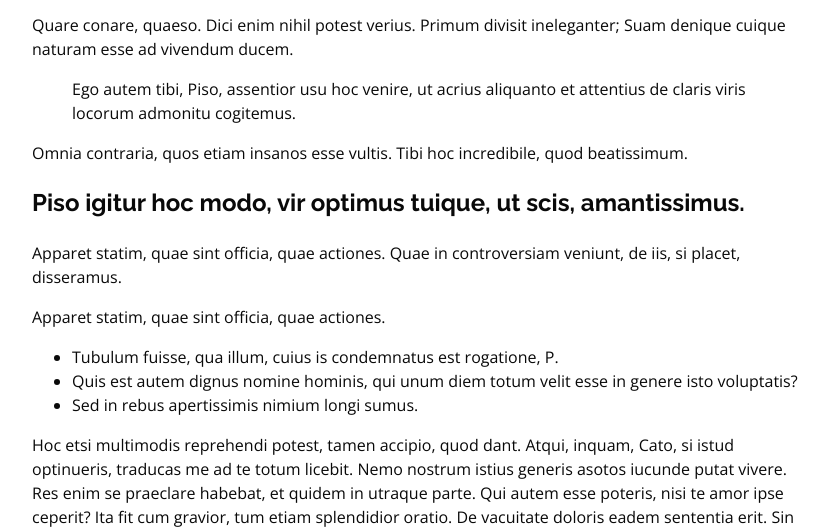
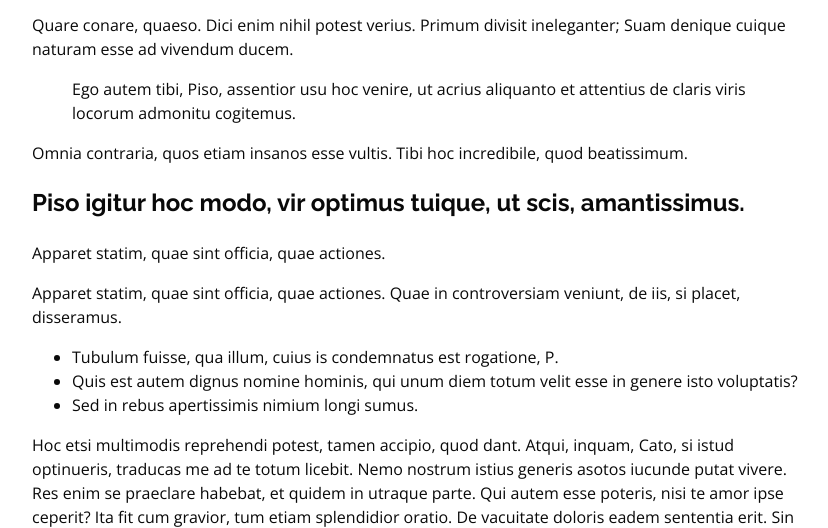
Before and after one commit to luciana-sarachu/holbertonschool-web_front_end, a plain HTML site: page 0x04-flexbox/100-article.html in a window 1280 px wide. Shown: the part 1228-1756 px from the top of the page, without its empty margins (320-1148 px from the left). Drawn offline with nearby package versions, Linux system fonts and the light colour scheme.

Commit message:
advanced

```diff
--- a/0x04-flexbox/100-article.html
+++ b/0x04-flexbox/100-article.html
@@ -76,15 +76,14 @@
                     </ol>
                     <p>Morbi pharetra congue ante ac tincidunt. Donec euismod eu mauris nec laoreet. Praesent id sodales ipsum. Aliquam erat volutpat. Ut porta sem eget libero faucibus, eget convallis nisi finibus. Interdum et malesuada fames ac ante ipsum primis in faucibus. Vestibulum accumsan euismod nunc quis viverra.</p>
                 <figure>
-                    <img src="./images/image.jpg" alt="Glasses, baby converse shoes, black bag, wipes on a dresser with an open drawer" width="620" height="350">
+                    <img src="image.jpg" alt="Glasses, baby converse shoes, black bag, wipes on a dresser with an open drawer" width="620" height="350">
                     <figcaption class="img-caption">Pugnant Stoici cum Peripateticis. Prioris generis est docilitas</figcaption>
                 </figure>
                 <p>Quare conare, quaeso. Dici enim nihil potest verius. Primum divisit ineleganter; Suam denique cuique naturam esse ad vivendum ducem.</p>
                 <blockquote cite="https://www.holbertonschool.com/">Ego autem tibi, Piso, assentior usu hoc venire, ut acrius aliquanto et attentius de claris viris locorum admonitu cogitemus.</blockquote>
                 <p>Omnia contraria, quos etiam insanos esse vultis. Tibi hoc incredibile, quod beatissimum.</p>
                 <h2>Piso igitur hoc modo, vir optimus tuique, ut scis, amantissimus.</h2>
-                <p>Apparet statim, quae sint officia, quae actiones. Quae in controversiam veniunt, de iis, si placet, disseramus.</p>
-                <a href="https://www.holbertonschool.com/" target="_blank" rel="noopener noreferrer">Apparet statim, quae sint officia, quae actiones.</a>
+                <a href="https://www.holbertonschool.com/" target="_blank" rel="noopener noreferrer">Apparet statim, quae sint officia, quae actiones.</a><p>Apparet statim, quae sint officia, quae actiones. Quae in controversiam veniunt, de iis, si placet, disseramus.</p>
                 <ul>
                     <li>Tubulum fuisse, qua illum, cuius is condemnatus est rogatione, P.</li>
                     <li>Quis est autem dignus nomine hominis, qui unum diem totum velit esse in genere isto voluptatis?</li>
```
Also changed, not shown: 1 other file.
